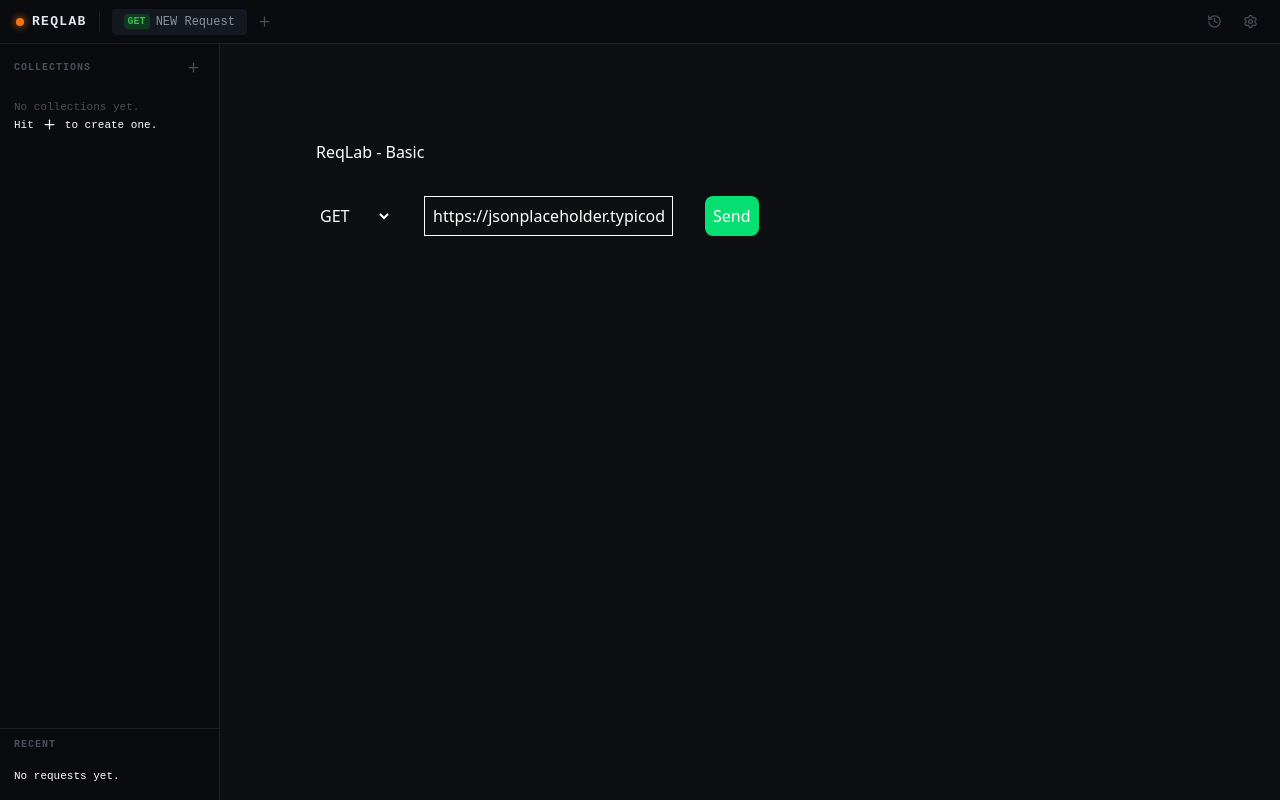
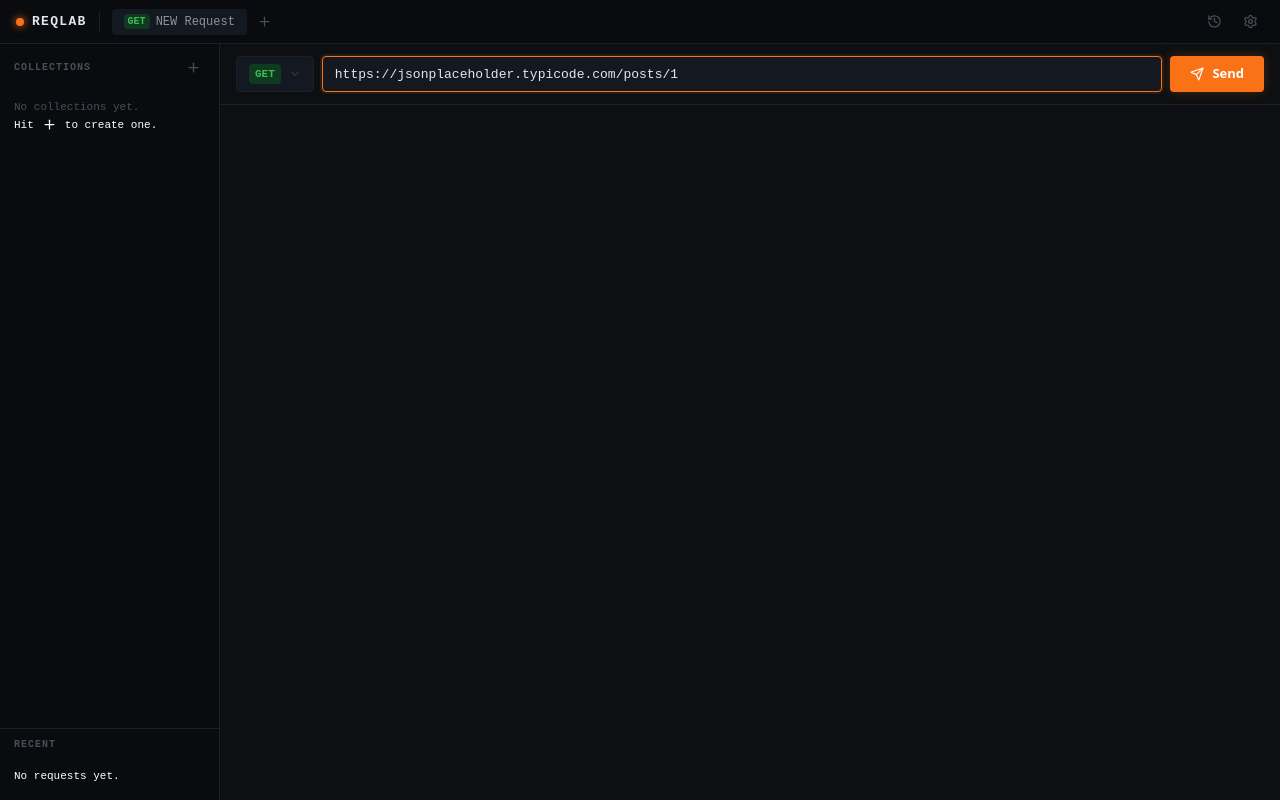
Before and after one commit to vilnout/ReqLab, a React (Vite) app: page / in a window 1280 px wide. Built offline with nearby package versions, Linux system fonts and the light colour scheme.

Commit message:
feat: add method selector and url bar

```diff
--- a/src/App.tsx
+++ b/src/App.tsx
@@ -1,73 +1,13 @@
 import { AppLayout } from "@/components/layout/AppLayout";
 import { TopBar } from "@/components/layout/TopBar";
-import { HTTP_METHODS } from "@/config/http";
-import { useExecuteRequest } from "@/hooks/useExecuteRequest";
-import { useRequestStore } from "@/stores/requestStore";
-import type { RequestConfig } from "@/types";
+import { UrlBar } from "@/components/request/UrlBar";
 
 const App = () => {
-  const method = useRequestStore((s) => s.method);
-  const url = useRequestStore((s) => s.url);
-  const setUrl = useRequestStore((s) => s.setUrl);
-  const setMethod = useRequestStore((s) => s.setMethod);
-  const getRequestConfig = useRequestStore((s) => s.getRequestConfig);
-  const setLastResponse = useRequestStore((s) => s.setLastResponse);
-  const addHistoryEntry = useRequestStore((s) => s.addHistoryEntry);
-
-  const { execute, data, loading, error } = useExecuteRequest();
-
   return (
     <div className="h-screen flex flex-col bg-surface-base overflow-hidden">
       <TopBar />
       <AppLayout>
-        <div className="p-24 text-white">
-          <h1>ReqLab - Basic</h1>
-          <div className="flex gap-8 mt-8">
-            <select
-              value={method}
-              onChange={(e) =>
-                setMethod(e.target.value as RequestConfig["method"])
-              }
-            >
-              {HTTP_METHODS.map((v) => (
-                <option id={v} value={v}>
-                  {v}
-                </option>
-              ))}
-            </select>
-            <input
-              value={url}
-              onChange={(e) => setUrl(e.target.value)}
-              className="border px-2 py-1"
-            />
-            <button
-              onClick={() =>
-                execute(getRequestConfig(), (response) => {
-                  setLastResponse(response);
-                  addHistoryEntry({ config: getRequestConfig(), response });
-                })
-              }
-              disabled={loading}
-              className="bg-green-400 p-2 rounded-lg"
-            >
-              {loading ? "Sending..." : "Send"}
-            </button>
-          </div>
-          {error && <div className="text-red-500">Network Error: {error}</div>}
-          {data && (
-            <div className="flex flex-col gap-3 mt-5">
-              <div>
-                Status: {data.status} {data.statusText}
-              </div>
-              <div>
-                Time: {data.timingMs}ms , Size: {data.size}
-              </div>
-              <pre className="p-8 bg-slate-400 overflow-auto max-h-96">
-                {data.body}
-              </pre>
-            </div>
-          )}
-        </div>
+        <UrlBar />
       </AppLayout>
     </div>
   );
--- /dev/null
+++ b/src/components/request/MethodSelector.tsx
@@ -0,0 +1,88 @@
+import { HTTP_METHODS } from "@/config/http";
+import { useRequestStore } from "@/stores/requestStore";
+import type { HttpMethod } from "@/types";
+import { ChevronDown } from "lucide-react";
+import { useEffect, useRef, useState } from "react";
+
+const METHOD_STYLES: Record<HttpMethod, { bg: string; text: string }> = {
+  GET: { bg: "bg-status-success-bg", text: "text-status-success" },
+  POST: { bg: "bg-accent-dim", text: "text-accent" },
+  PUT: { bg: "bg-status-warning-bg", text: "text-status-warning" },
+  PATCH: { bg: "bg-[#0d1f3b]", text: "test-[#58a6ff" },
+  DELETE: { bg: "bg-status-error-bg", text: "text-status-error" },
+};
+
+interface MethodBadgeProps {
+  method: HttpMethod;
+  size?: "sm" | "md";
+}
+
+export const MethodBadge = ({ method, size = "md" }: MethodBadgeProps) => {
+  const { bg, text } = METHOD_STYLES[method];
+  return (
+    <span
+      className={`rounded font-mono font-semibold ${bg} ${text} ${size === "md" ? "px-1.5 py-0.5 text-[11px]" : "px-1 py-px text-[9px]"}`}
+    >
+      {method}
+    </span>
+  );
+};
+
+export const MethodSelector = () => {
+  const [open, setOpen] = useState(false);
+  const method = useRequestStore((s) => s.method);
+  const setMethod = useRequestStore((s) => s.setMethod);
+  const ref = useRef<HTMLDivElement>(null);
+
+  useEffect(() => {
+    const handleClickOutside = (e: MouseEvent) => {
+      if (ref.current && !ref.current.contains(e.target as Node)) {
+        setOpen(false);
+      }
+    };
+    document.addEventListener("mousedown", handleClickOutside);
+    return () => document.removeEventListener("mousedown", handleClickOutside);
+  }, []);
+
+  useEffect(() => {
+    const handleKeyDown = (e: KeyboardEvent) => {
+      if (e.key === "Escape") setOpen(false);
+    };
+    document.addEventListener("keydown", handleKeyDown);
+    return () => document.removeEventListener("keydown", handleKeyDown);
+  }, []);
+
+  const handleSelect = (m: HttpMethod) => {
+    setMethod(m);
+    setOpen(false);
+  };
+
+  return (
+    <div ref={ref} className="relative">
+      <button
+        onClick={() => setOpen((o) => !o)}
+        className="bg-surface-raised border-border-default hover:border-border-subtle flex h-9 items-center gap-2 rounded border px-3 transition-colors"
+      >
+        <MethodBadge method={method} />
+        <ChevronDown
+          size={12}
+          strokeWidth={2}
+          className={`text-text-ghost transition-transform duration-150 ${open ? "rotate-180" : ""}`}
+        />
+      </button>
+      {open && (
+        <div className="bg-surface-raised border-border-default absolute top-full left-0 z-50 mt-1 min-w-22.5 overflow-hidden rounded border shadow-[0_8px_24px_rgba(0,0,0,0.4)]">
+          {HTTP_METHODS.map((m) => (
+            <button
+              key={m}
+              onClick={() => handleSelect(m)}
+              className={`hover:bg-surface-overlay flex w-full items-center gap-2.5 px-3 py-2 text-left transition-colors ${m === method ? "bg-surface-overlay" : ""}`}
+            >
+              <MethodBadge method={m} />
+            </button>
+          ))}
+        </div>
+      )}
+    </div>
+  );
+};
--- /dev/null
+++ b/src/components/request/UrlBar.tsx
@@ -0,0 +1,60 @@
+import { MethodSelector } from "@/components/request/MethodSelector";
+import { useExecuteRequest } from "@/hooks/useExecuteRequest";
+import { useRequestStore } from "@/stores/requestStore";
+import { Loader2, Send } from "lucide-react";
+import React, { useEffect, useRef } from "react";
+
+export const UrlBar = () => {
+  const url = useRequestStore((s) => s.url);
+  const setUrl = useRequestStore((s) => s.setUrl);
+  const getRequestConfig = useRequestStore((s) => s.getRequestConfig);
+  const setLastResponse = useRequestStore((s) => s.setLastResponse);
+  const addHistoryEntry = useRequestStore((s) => s.addHistoryEntry);
+
+  const { execute, loading } = useExecuteRequest();
+  const inputRef = useRef<HTMLInputElement>(null);
+
+  const handleSend = () => {
+    const config = getRequestConfig();
+    execute(config, (response) => {
+      setLastResponse(response);
+      addHistoryEntry({ config, response });
+    });
+  };
+
+  useEffect(() => {
+    inputRef.current?.focus();
+  }, []);
+
+  const handleKeyDown = (e: React.KeyboardEvent<HTMLInputElement>) => {
+    if (e.key === "Enter") {
+      handleSend();
+    }
+  };
+  return (
+    <div className="border-border-default flex shrink-0 items-center gap-2 border-b px-4 py-3">
+      <MethodSelector />
+      <input
+        ref={inputRef}
+        value={url}
+        onChange={(e) => setUrl(e.target.value)}
+        onKeyDown={handleKeyDown}
+        placeholder="Enter URL"
+        spellCheck={false}
+        className="bg-surface-raised border-border-default text-text-primary placeholder:text-text-ghost focus:border-accent h-9 flex-1 rounded border px-3 font-mono text-[13px] transition-all outline-none focus:shadow-[0_0_0_2px_rgba(249,115,22,0.12)]"
+      />
+      <button
+        onClick={handleSend}
+        disabled={loading || !url.trim()}
+        className="bg-accent hover:bg-accent-hover flex h-9 cursor-pointer items-center gap-2 rounded px-5 font-sans text-[13px] font-semibold text-white shadow-[0_0_12px_rgba(249,115,22,0.25)] transition-all hover:shadow-[0_0_20px_rgba(249,115,22,0.4)] disabled:cursor-not-allowed disabled:opacity-40 disabled:shadow-none"
+      >
+        {loading ? (
+          <Loader2 size={14} strokeWidth={2} className="animate-spin" />
+        ) : (
+          <Send size={14} strokeWidth={2} />
+        )}
+        {loading ? "Sending" : "Send"}
+      </button>
+    </div>
+  );
+};
```
